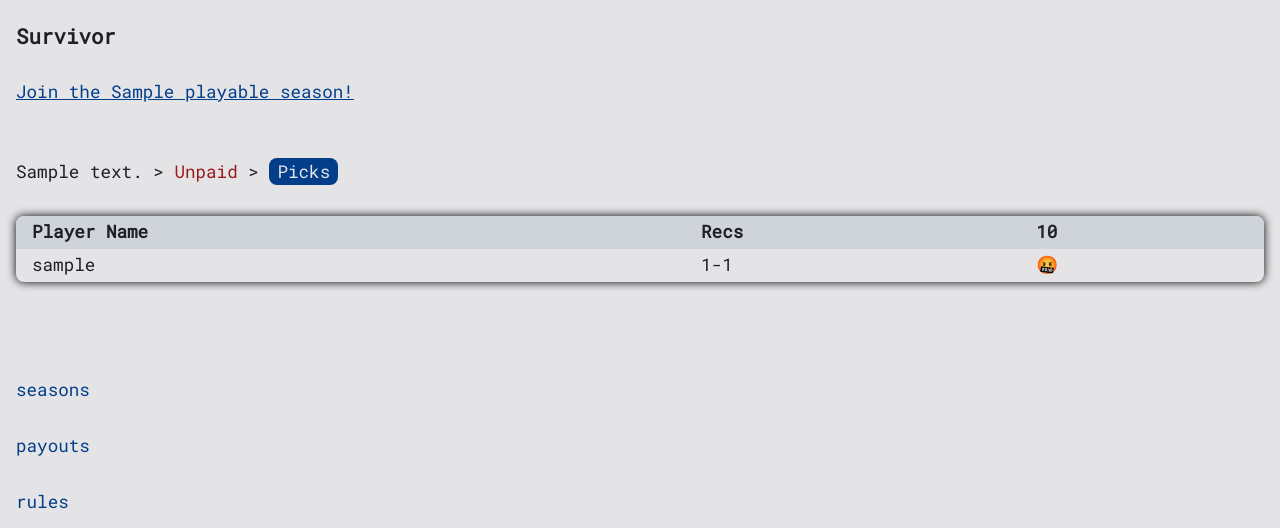
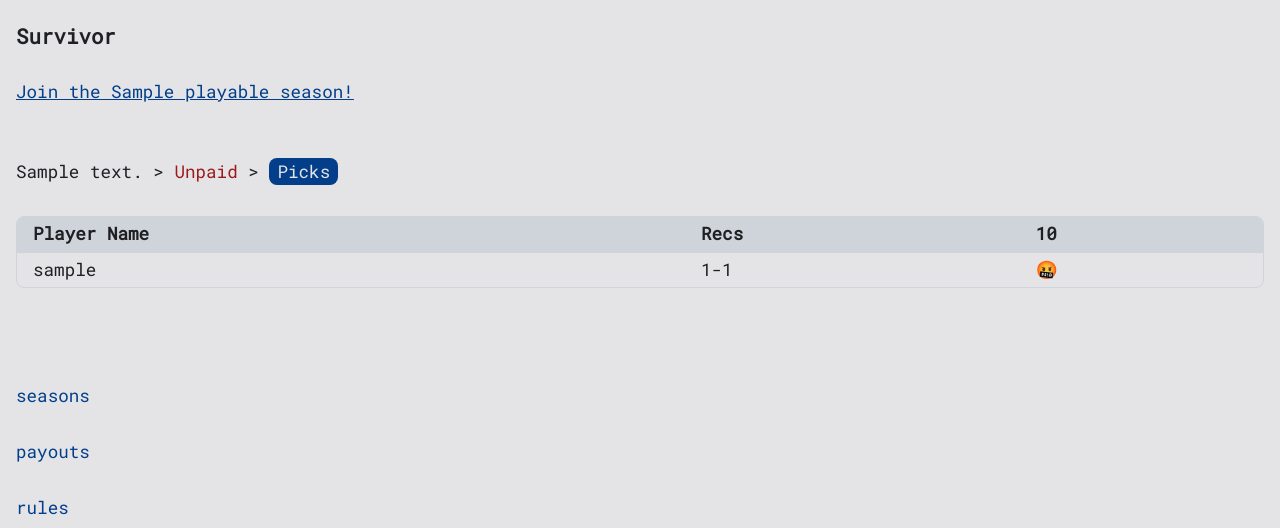
Before and after one commit to dansahagian/fbsurvivor, a Django app: template fbsurvivor/templates/board.html in a window 1280 px wide. Shown: the top 528 px of the page. Run offline with Django 3.2, Linux system fonts and the light colour scheme; the template is opened without the code that fills it: most values are stand-ins (such as "Sample title", 1, 10 or a date in 2020).

Commit message:
Clean up tables

```diff
--- a/fbsurvivor/static/css/base.css
+++ b/fbsurvivor/static/css/base.css
@@ -34,31 +34,23 @@ table {
     overflow: hidden;
     width: 100%;
     border-spacing: 0;
-    box-shadow: 0 0 10px rgba(0, 0, 0, 1);
+    border: 1px solid var(--table-lines);
 }
 
 table th {
-    border-bottom: 1px solid var(--table-lines);
     background-color: var(--table-header);
 }
 
-table tr {
-    padding-top: 1rem;
-}
-
-table,
-th,
 td {
-    border-bottom: 1px solid var(--table-lines);
-    border-collapse: collapse;
+    border-top: 1px solid var(--table-lines);
 }
 
 th,
 td {
     padding-left: 1rem;
     padding-right: 1rem;
-    padding-top: 0.25rem;
-    padding-bottom: 0.25rem;
+    padding-top: 0.33rem;
+    padding-bottom: 0.33rem;
     text-align: left;
 }
 
```
